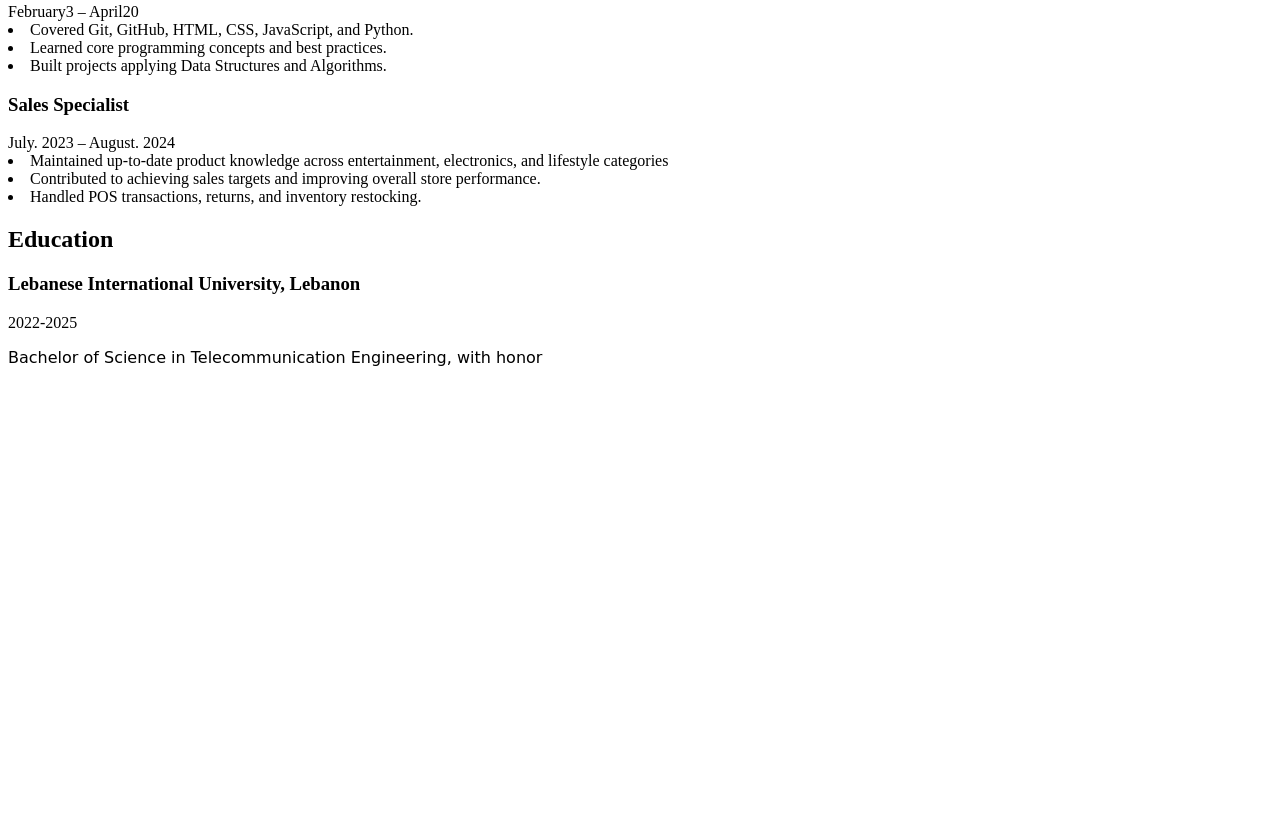
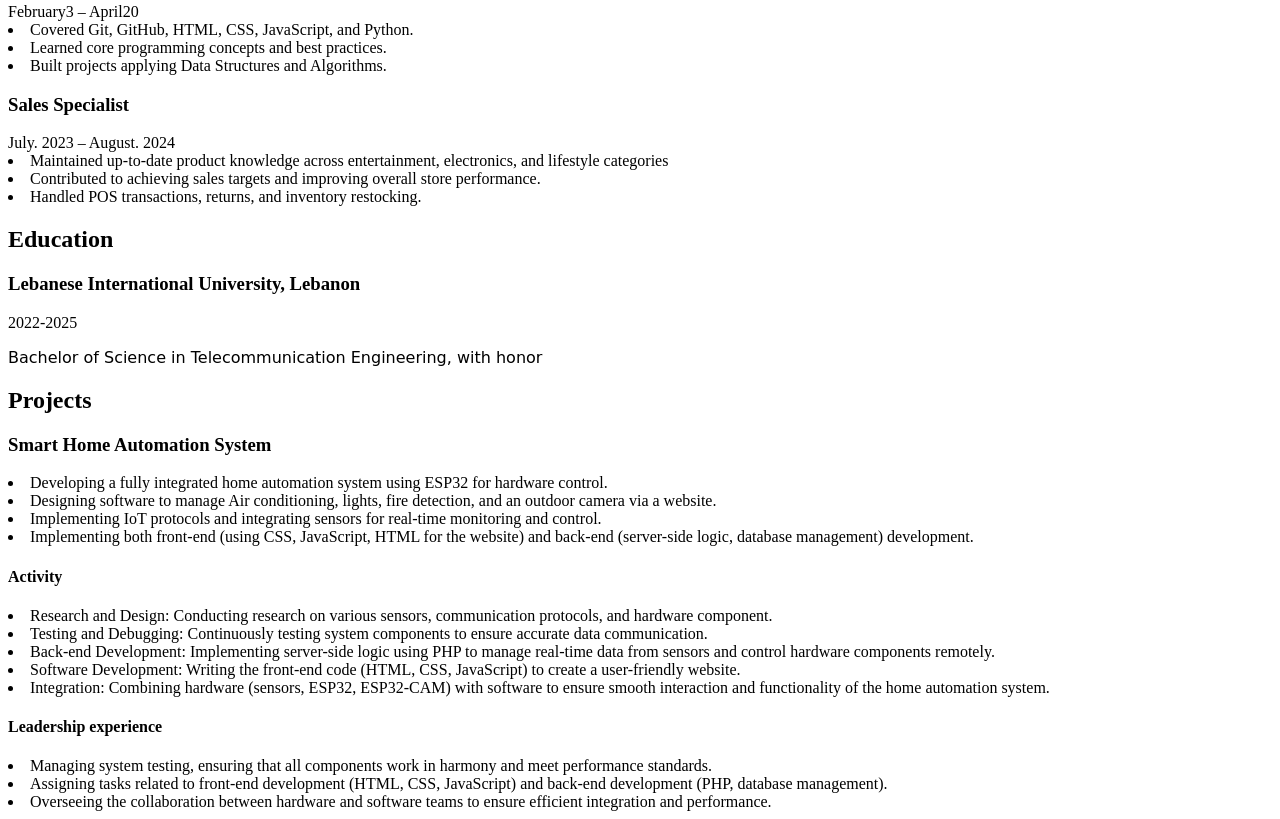
Before and after one commit to Reine-Chahine/cv-website, a plain HTML site: page index.html in a window 1280 px wide. Shown: the part 798-1617 px from the top of the page. Before the commit the page ends 1181 px from the top, so only its background shows below. Drawn offline with Linux system fonts and the light colour scheme.

Commit message:
adding projects section

```diff
--- a/index.html
+++ b/index.html
@@ -68,5 +68,30 @@
             </div>
 
           </section>
+          <section>
+            <h2>Projects</h2>
+            <div class="entry">
+              <h3>Smart Home Automation System</h3>
+              <li>Developing a fully integrated home automation system using ESP32 for hardware control.</li>
+              <li>Designing software to manage Air conditioning, lights, fire detection, and an outdoor camera via a website.</li>
+              <li>Implementing IoT protocols and integrating sensors for real-time monitoring and control.</li>
+              <li>Implementing both front-end (using CSS, JavaScript, HTML for the website) and back-end (server-side logic, database management) development.</li>
+            </div>
+            <h4>Activity</h4>
+            <li>Research and Design: Conducting research on various sensors, communication protocols, and hardware component.</li>
+            <li>Testing and Debugging: Continuously testing system components to ensure accurate data communication.</li>
+            <li>Back-end Development: Implementing server-side logic using PHP to manage real-time data from sensors and control hardware components remotely.</li>
+            <li>Software Development: Writing the front-end code (HTML, CSS, JavaScript) to create a user-friendly website.</li>
+            <li>Integration: Combining hardware (sensors, ESP32, ESP32-CAM) with software to ensure smooth interaction and functionality of the home automation system.</li>
+            <h4>Leadership experience</h4>
+            <li>Managing system testing, ensuring that all components work in harmony and meet performance standards.</li>
+            <li>Assigning tasks related to front-end development (HTML, CSS, JavaScript) and back-end development (PHP, database management).</li>
+
+            <li>Overseeing the collaboration between hardware and software teams to ensure efficient integration and performance.
+
+            </li>
+
+
+          </section>
 </body>
 </html>
```
